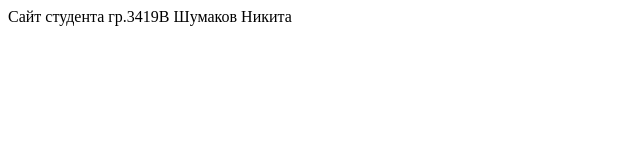
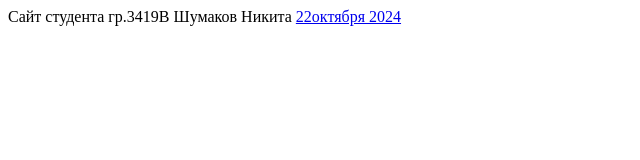
Before and after one commit to Waffel88/Waffel88.github.io, a plain HTML site: page index.html in a window 1280 px wide. Shown: the whole page, without its empty margins (0-640 px from the left). Drawn offline with Linux system fonts and the light colour scheme.

Commit message:
Update index.html

```diff
--- a/index.html
+++ b/index.html
@@ -4,5 +4,6 @@
   <body>
     Сайт студента гр.3419В
 Шумаков Никита
+    <a href="22oct24.html"> 22октября 2024 </a>
   </body>
 </html>
```
